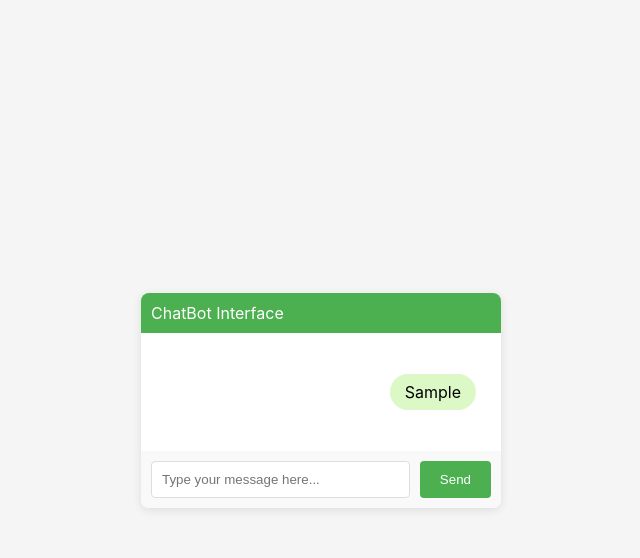
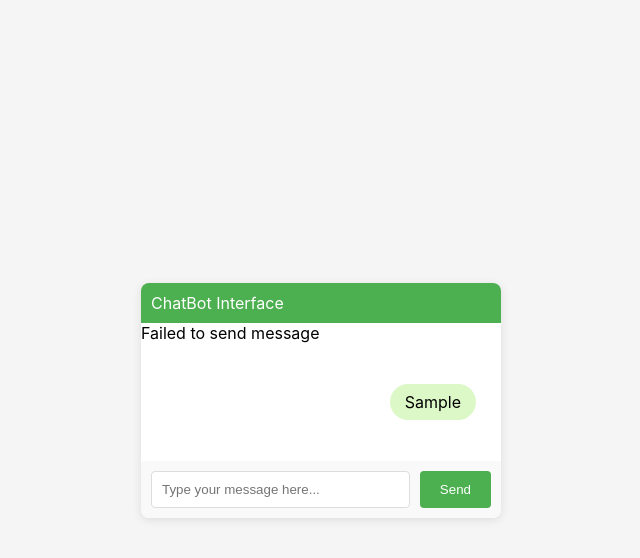
Before and after one commit to UnitTHK/CIJS93FinalProject, a React (Create React App) app: page / in a window 1280 px wide. Both pictures are taken after typing "Sample" into the empty fields and a click on the button "Send". Shown: the top 558 px of the page, without its empty margins (319-959 px from the left). Built offline with nearby package versions, Linux system fonts and the light colour scheme; no server answers.

Commit message:
Updating loading animation

```diff
--- a/src/App.js
+++ b/src/App.js
@@ -4,6 +4,8 @@ import './App.css';
 function App() {
   const [messages, setMessages] = useState([]);
   const [input, setInput] = useState('');
+  const [loading, setLoading] = useState(false);
+  const [error, setError] = useState(null);
 
   // Function to handle sending messages
   const sendMessage = async () => {
@@ -13,6 +15,8 @@ function App() {
     // Display the user's message on the chat interface
     setMessages(prevMessages => [...prevMessages, { text: messageContent, sender: 'user' }]);
     setInput('');
+    setLoading(true);
+    setError(null);
 
     try {
       const response = await fetch('http://213.35.108.112:8000/chat', {
@@ -28,7 +32,10 @@ function App() {
       // Display the API's response on the chat interface
       setMessages(prevMessages => [...prevMessages, { text: data.reply, sender: 'api' }]);
     } catch (error) {
+      setError('Failed to send message');
       console.error('Failed to send message:', error);
+    } finally {
+      setLoading(false);
     }
   };
 
@@ -44,6 +51,8 @@ function App() {
           <header className="chat-header">
             ChatBot Interface
           </header>
+          {loading && <div>Loading...</div>}
+          {error && <div>{error}</div>}
           <ul className="chat-messages">
             {messages.map((msg, index) => (
                 <li key={index} className={`message ${msg.sender === 'user' ? 'user' : 'api'}`}>
```
